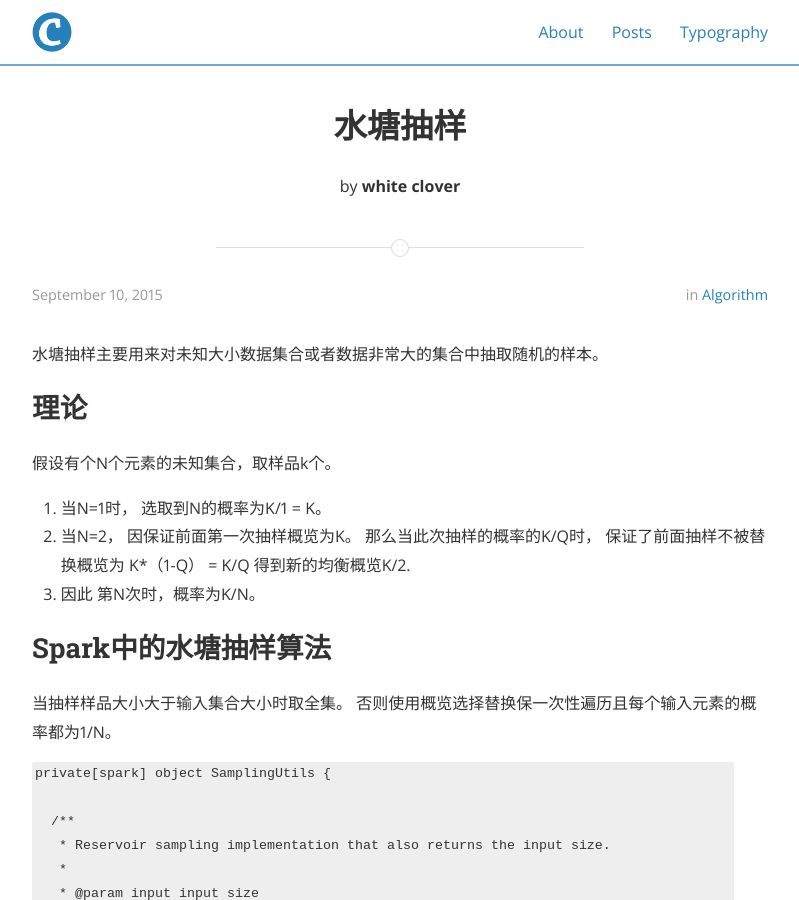
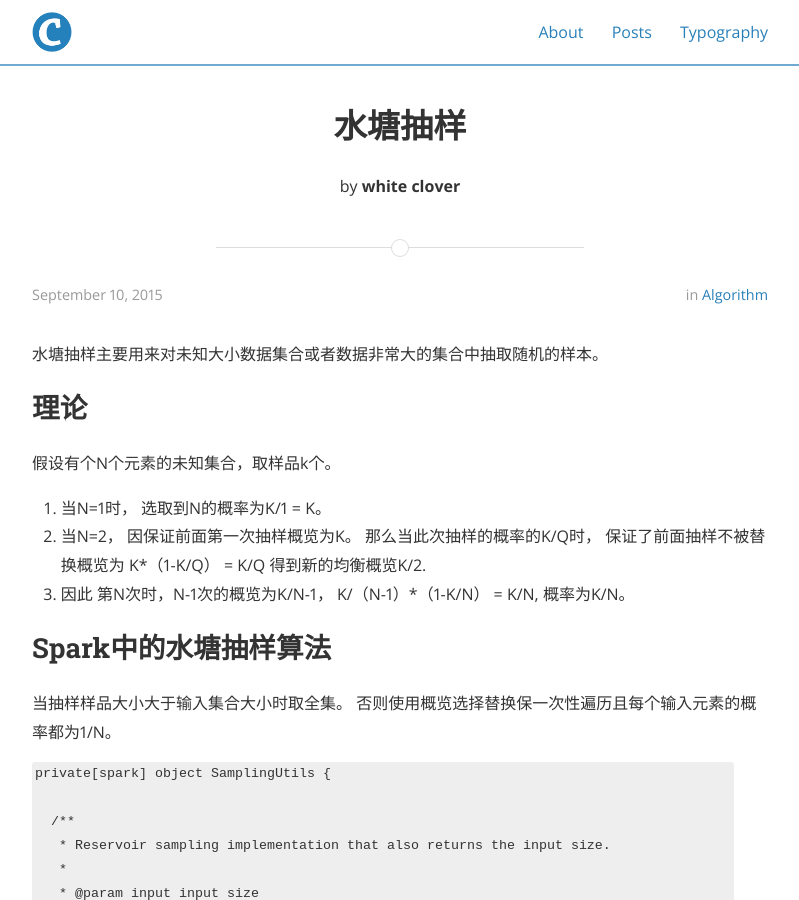
Before and after one commit to whiteclover/whiteclover.github.io, a Jekyll site: the page built from _posts/2015-09-10-reservoir-sampling.markdown, in a window 1280 px wide and 900 px high. Shown: the whole window, without its empty margins (240-1039 px from the left). Built offline with Jekyll 4.4.1, drawn with Linux system fonts in a browser that asks for light colours; nearby versions of some CDN libraries; comment, search, counter and statistics services are not loaded; a style sheet for code colours, icons or effects is not loaded.

Commit message:
Fixed proof

```diff
--- a/_posts/2015-09-10-reservoir-sampling.markdown
+++ b/_posts/2015-09-10-reservoir-sampling.markdown
@@ -15,8 +15,8 @@ tags: algorithm,spark
 假设有个N个元素的未知集合，取样品k个。
 
 1. 当N=1时， 选取到N的概率为K/1 = K。
-2. 当N=2， 因保证前面第一次抽样概览为K。 那么当此次抽样的概率的K/Q时， 保证了前面抽样不被替换概览为 K*（1-Q） = K/Q 得到新的均衡概览K/2.
-3. 因此 第N次时，概率为K/N。
+2. 当N=2， 因保证前面第一次抽样概览为K。 那么当此次抽样的概率的K/Q时， 保证了前面抽样不被替换概览为 K*（1-K/Q） = K/Q 得到新的均衡概览K/2.
+3. 因此 第N次时，N-1次的概览为K/N-1， K/（N-1）*（1-K/N） = K/N, 概率为K/N。
 
 ## Spark中的水塘抽样算法
 
```
